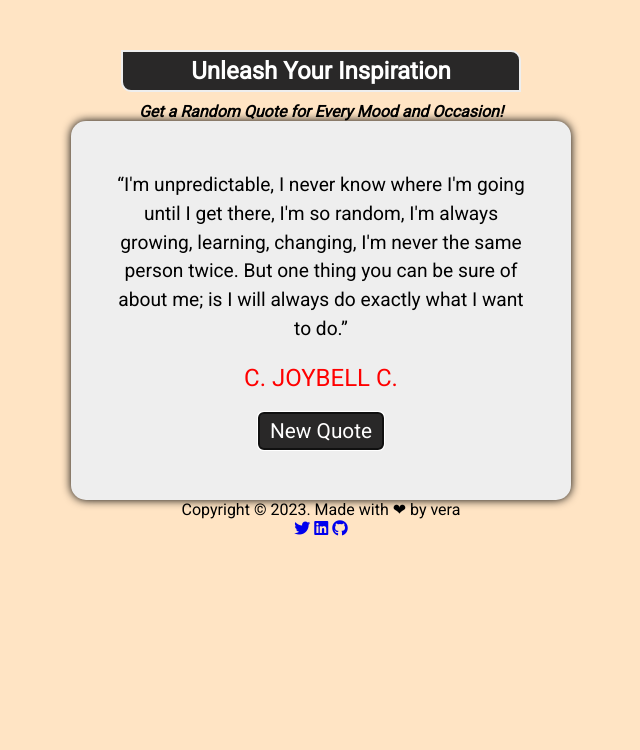
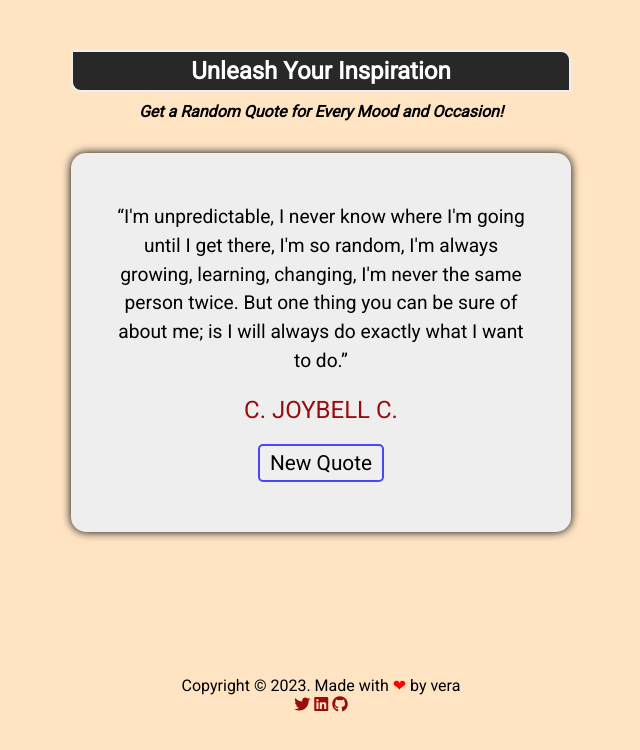
Before and after one commit to chiomavera/ThoughtStream, a plain HTML site: page index.html in a window 1280 px wide. Shown: the whole page, without its empty margins (319-959 px from the left). Drawn offline with Linux system fonts and the light colour scheme.

Commit message:
[CHORE]: style button, social links, emoji, person

```diff
--- a/styles.css
+++ b/styles.css
@@ -5,11 +5,14 @@
     font-family: 'Roboto', sans-serif;
 }
 
+.a{
+    text-decoration: none;
+}
+
 body{
     display: flex;
     justify-content: center;
     align-items: center;
-    /* min-height: 100vh; */
     text-align: center;
     background-color: bisque;
 }
@@ -22,12 +25,30 @@ body{
 .heading{
     background-color: rgb(41, 40, 40);
     color: #fff;
-    width: 80%;
+    width: 100%;
     margin: 50px  auto 10px;
     padding: 5px;
     border: 2px solid #eee;
     border-radius: 0 10px;
 }
+
+.description{
+    margin-bottom: 2rem;
+}
+
+/* .quote-search{
+    margin-bottom: 2rem;
+    background-color: bisque;
+    padding: 0.75rem 1rem;
+    border-radius: 30px;
+    border: 2px solid #5c5b5b;
+    width: 100%;
+}
+
+.quote-search:focus{
+    outline: none;
+    border: 2px solid rgb(118, 118, 252);
+} */
 
 .main-content{
     background-color: #eee;
@@ -37,6 +58,7 @@ body{
     width: 100%;
     height: auto;
     box-shadow: 0 0 10px;
+    margin-bottom: 9rem;
 }
 
 .quote{
@@ -45,7 +67,8 @@ body{
 }
 
 .person{
-    color: red;
+    color: blue;
+    color: rgb(151, 13, 13);
     font-size: 1.5rem;
     margin-top: 20px;
     text-transform: uppercase;
@@ -53,16 +76,43 @@ body{
 
 .button{
     padding: 5px 10px;
-    background-color: rgb(41, 40, 40);
-    color: #fff;
+    border: 2px solid rgb(41, 40, 40);
+    color: #000;
     border-radius: 5px;
     margin-top: 20px;
     font-size: 1.3rem;
+    cursor: pointer;
+}
+
+button:hover{
+    outline: none;
+    border: 2px solid rgb(71, 71, 252);
+}
+
+button:focus{
+    outline: none;
+    border: 2px solid rgb(71, 71, 252);
 }
 
 button:active{
-    background-color: lightblue;
+    background-color: rgb(41, 40, 40);
+    color: #fff;
+    border: none;
 }
+
+.socials{
+    color: rgb(151, 13, 13);
+    margin-top: 1.5rem;
+}
+
+.socials:hover{
+    color: rgb(71, 71, 252);
+}
+
+.love{
+    color: red;
+}
+
 
 @media (max-width: 600px){
     .container{
```
